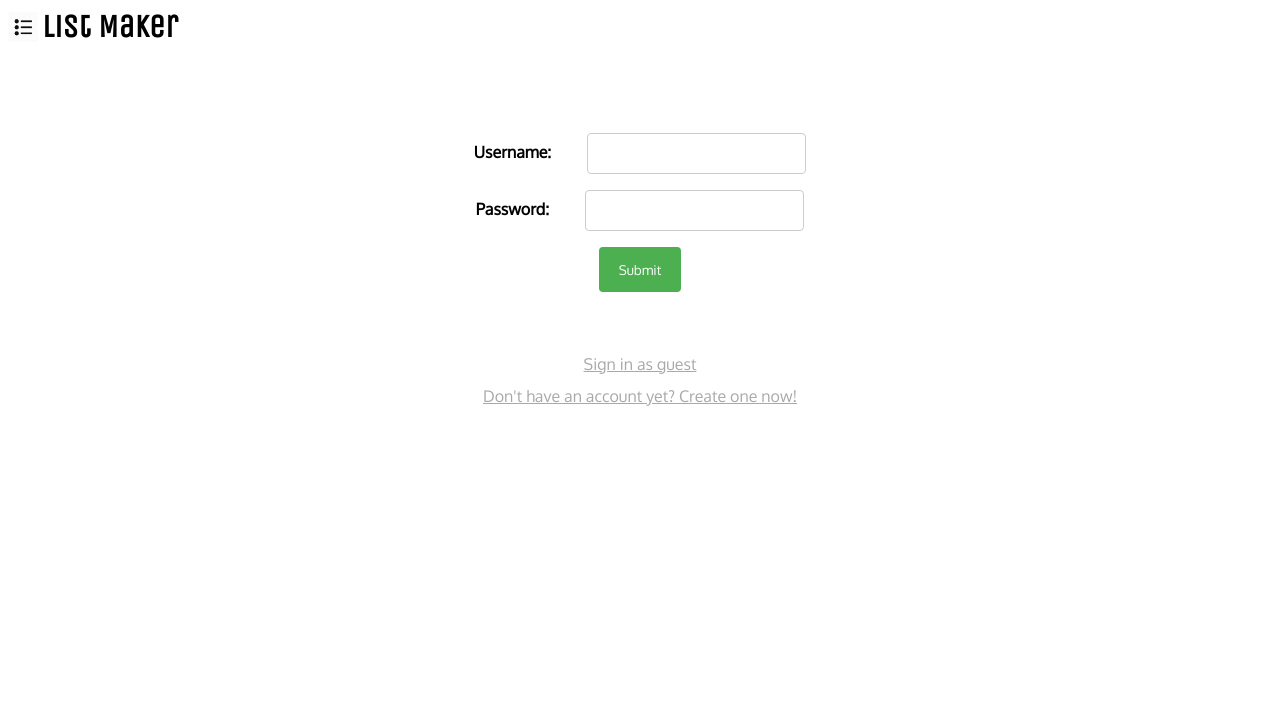
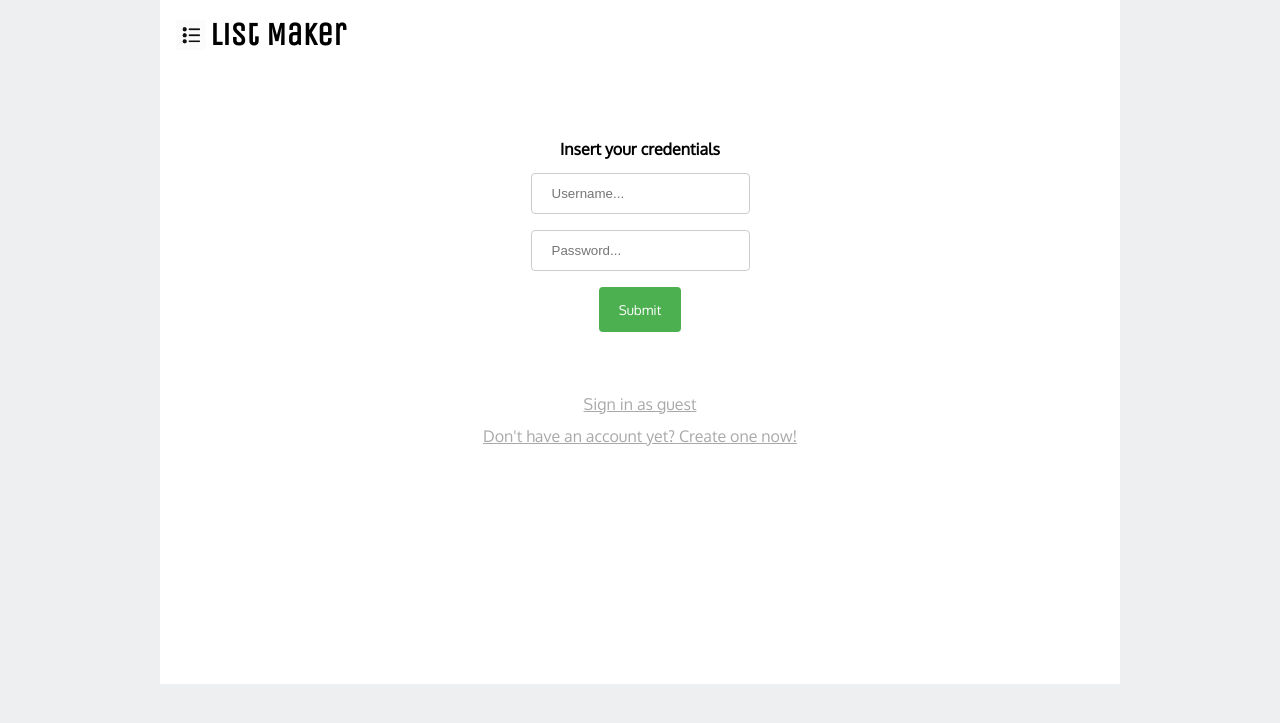
Before and after one commit to zepedrob16/FEUP-LTW, a PHP site: page / in a window 1280 px wide. Shown: the top 723 px of the page. Run offline with PHP 8.4, Linux system fonts and the light colour scheme.

Commit message:
skibidi paka

```diff
--- a/Project/index.html
+++ b/Project/index.html
@@ -13,16 +13,20 @@
 <body>
     <header>
         <img src="icon.png" />
-        <a href="index.html"> <h1>List Maker</h1> </a>
+        <a href="index.html">
+            <h1>List Maker</h1>
+        </a>
     </header>
 
     <div id="signIn">
         <form action="mainPage.html" method="post">
-            <label for="username">Username:</label>
-            <input type="text" type="text" id="username"> <br />
 
-            <label for="password">Password:</label>
-            <input type="password" id="password"> <br />
+            Insert your credentials <br />
+
+            <div>
+                <input type="text" type="text" id="username" placeholder="Username..."> <br />
+                <input type="password" id="password" placeholder="Password...">
+            </div>
 
             <input type="submit" id="submit" value="Submit">
         </form>
--- a/Project/mainPage.html
+++ b/Project/mainPage.html
@@ -8,13 +8,14 @@
     <link href="https://fonts.googleapis.com/css?family=Unica+One" rel="stylesheet">
     <link href="https://fonts.googleapis.com/css?family=Oxygen" rel="stylesheet">
     <link href="style.css" rel="stylesheet">
+    <link href="layout.css" rel="stylesheet">
 </head>
 
 <body>
     <header id="mainPage">
         <img src="icon.png" alt="icon"/>
         <h1><a href="mainPage.html">List Maker</a></h1>
-        <h2><a href="mainPage.html">Keep your shit together!</a></h2>
+        <h2><a href="mainPage.html">The easiest way to manage your daily tasks!</a></h2>
 
         <span id="logOut">
             <a href="index.html">Log out</a>
--- a/Project/style.css
+++ b/Project/style.css
@@ -1,11 +1,22 @@
 body {
+    background-color: #edeff0;
+
+    margin: 0 auto;
+    width: 60em;
+
     font-family: 'Oxygen', sans-serif;
+
+}
+
+header {
+    background-color: white;
+    padding-top: 1em;
+    padding-left: 1em;
 }
 
 header img {
     height: 30px;
     width: 30px;
-    background: #000;
     display: inline-block;
     vertical-align: middle;
 }
@@ -19,17 +30,18 @@ header h1 {
 }
 
 #signIn {
+    background-color: white;
     padding-top: 5em;
     padding-bottom: 3em;
     text-align: center;
     line-height: 2em;
 }
 
-#signIn form{
+#signIn form {
     font-weight: bolder;
 }
 
-#signIn label{
+#signIn label {
     padding-right: 2em;
 }
 
@@ -62,11 +74,13 @@ header h1 {
     font-family: 'Oxygen', sans-serif;
 }
 
-#signIn form #submit:hover{
+#signIn form #submit:hover {
     background-color: #4CAF70;
 }
 
 .signUp {
+    background-color: white;
+    padding-bottom: 29vh;
     text-align: center;
     line-height: 2em;
 }
@@ -77,15 +91,15 @@ header h1 {
 
 /* MainPage.html */
 
-#mainPage{
+#mainPage {
     line-height: 0.5em;
 }
 
-header h2{
+header h2 {
     font-size: 1em;
 }
 
-#logOut{
+#logOut {
     padding: 5em;
     text-align: right;
 }
```
Also changed, not shown: Project/white_background.jpg (added).
